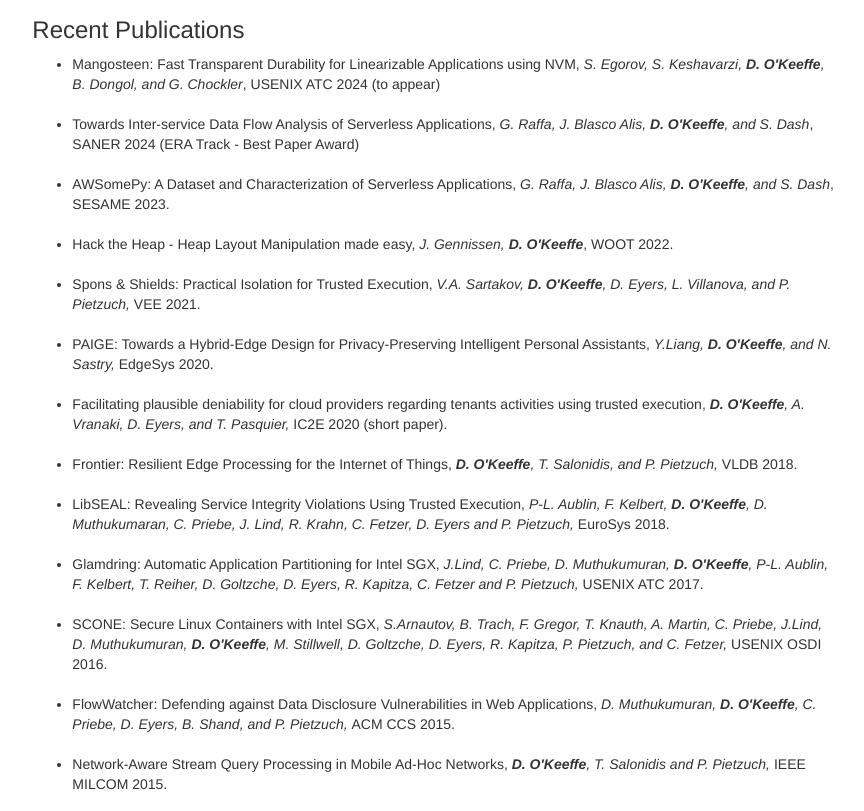
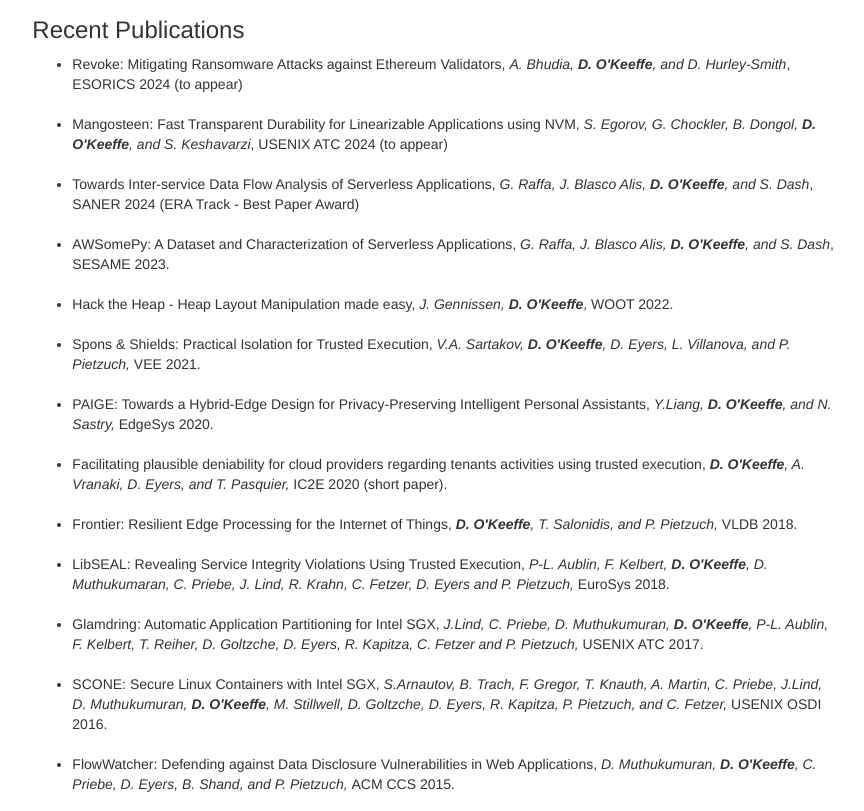
Before and after one commit to danokeeffe/danokeeffe.github.io, a plain HTML site: page index.html in a window 1280 px wide. Shown: the part 1225-2036 px from the top of the page, without its empty margins (206-1070 px from the left). Drawn offline with nearby package versions, Linux system fonts and the light colour scheme.

Commit message:
Add ESORICS.

```diff
--- a/index.html
+++ b/index.html
@@ -143,7 +143,8 @@ How can we adapt consensus protocols to mitigate the risk of ransomware attacks
 			<div class="col-sm-12">
 				<h3>Recent Publications</h3>
 				<ul>
-					<li>Mangosteen: Fast Transparent Durability for Linearizable Applications using NVM, <em>S. Egorov, S. Keshavarzi, <strong>D. O'Keeffe</strong>, B. Dongol, and G. Chockler</em>, USENIX ATC 2024 (to appear)</li><br/>
+					<li>Revoke: Mitigating Ransomware Attacks against Ethereum Validators, <em>A. Bhudia, <strong>D. O'Keeffe</strong>, and D. Hurley-Smith</em>, ESORICS 2024 (to appear)</li><br/>
+					<li>Mangosteen: Fast Transparent Durability for Linearizable Applications using NVM, <em>S. Egorov, G. Chockler, B. Dongol, <strong>D. O'Keeffe</strong>, and S. Keshavarzi</em>, USENIX ATC 2024 (to appear)</li><br/>
 					<li>Towards Inter-service Data Flow Analysis of Serverless Applications, <em>G. Raffa, J. Blasco Alis, <strong>D. O'Keeffe</strong>, and S. Dash</em>, SANER 2024 (ERA Track - Best Paper Award)</li><br/>
 					<li>AWSomePy: A Dataset and Characterization of Serverless Applications, <em>G. Raffa, J. Blasco Alis, <strong>D. O'Keeffe</strong>, and S. Dash</em>, SESAME 2023.</li><br/>
 					<li>Hack the Heap - Heap Layout Manipulation made easy, <em>J. Gennissen, <strong>D. O'Keeffe</strong></em>, WOOT 2022.</li><br/>
```
